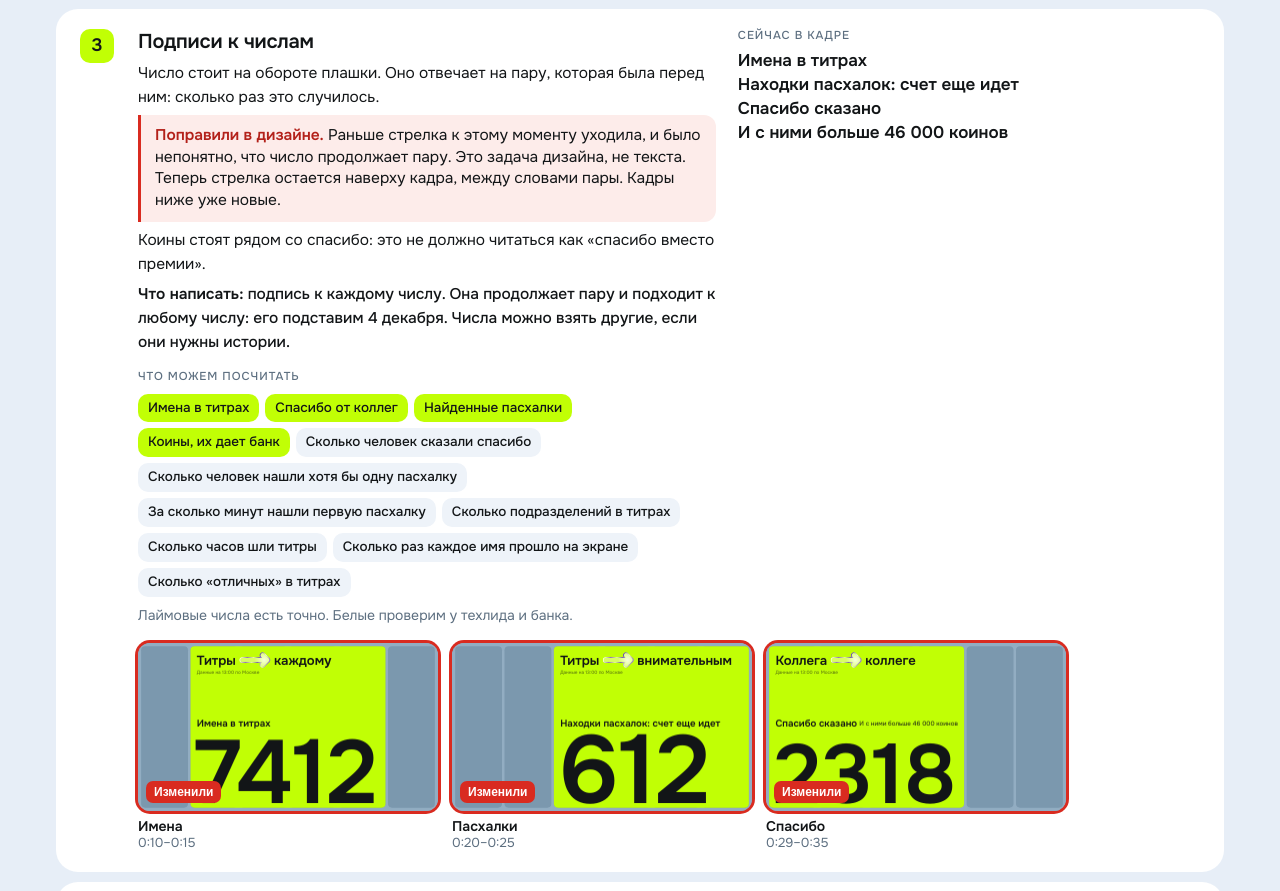
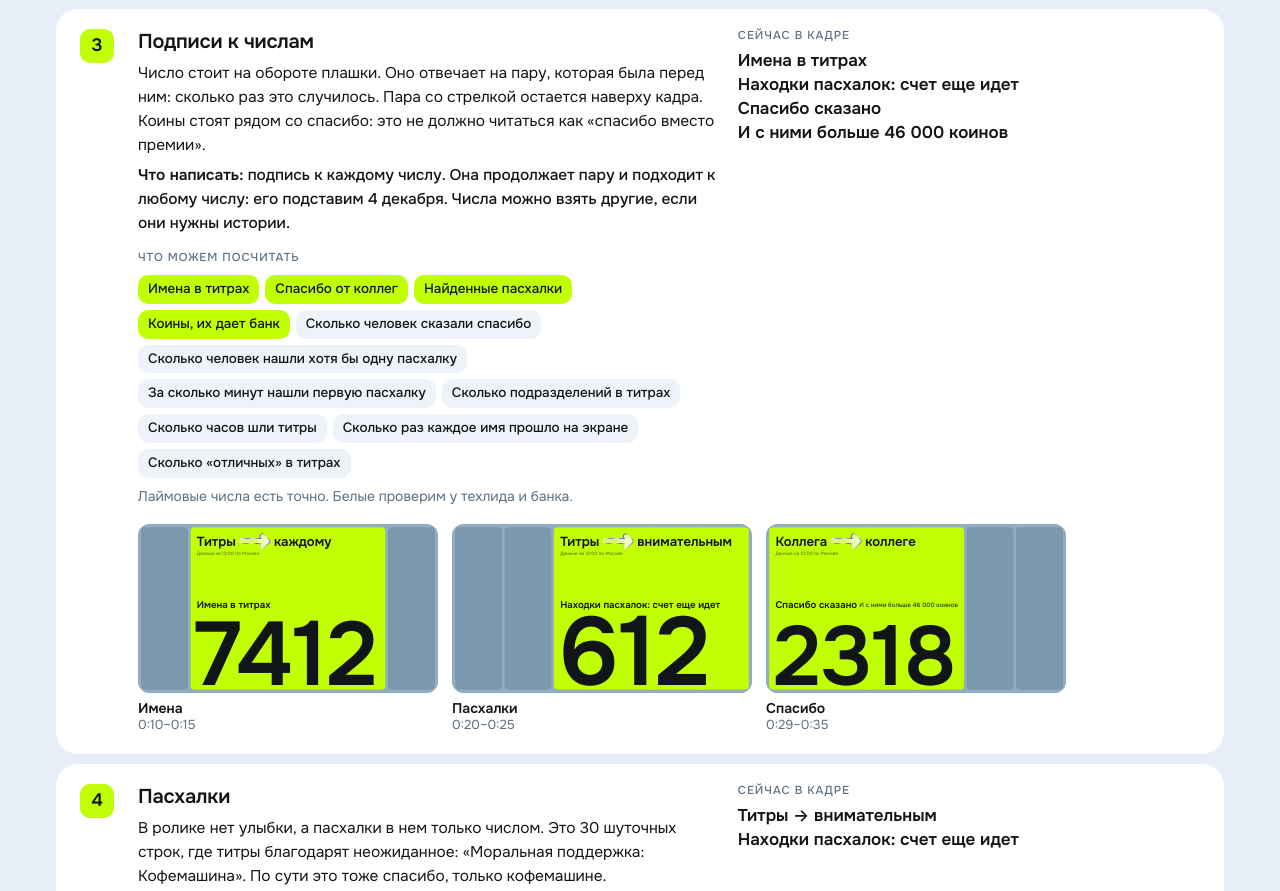
Before and after one commit to denismarsgpt-glitch/final-video-storyboard, a plain HTML site: page index.html in a window 1280 px wide. Shown: the part 4200-5091 px from the top of the page. Drawn offline with Linux system fonts and the light colour scheme.

Commit message:
Задание копирайтеру: без красных пометок, они остались только в раскадровке
Co-Authored-By: Claude Fable 5.2 <noreply@anthropic.com>

```diff
--- a/index.html
+++ b/index.html
@@ -423,9 +423,7 @@ h2{font-weight:600;letter-spacing:-.02em}
       <li data-ts="13.5,23,33">
         <div class="tr-main">
           <h3>Подписи к числам</h3>
-          <p>Число стоит на обороте плашки. Оно отвечает на пару, которая была перед ним: сколько раз это случилось.</p>
-          <p class="fx"><b>Поправили в дизайне.</b> Раньше стрелка к этому моменту уходила, и было непонятно, что число продолжает пару. Это задача дизайна, не текста. Теперь стрелка остается наверху кадра, между словами пары. Кадры ниже уже новые.</p>
-          <p>Коины стоят рядом со спасибо: это не должно читаться как «спасибо вместо премии».</p>
+          <p>Число стоит на обороте плашки. Оно отвечает на пару, которая была перед ним: сколько раз это случилось. Пара со стрелкой остается наверху кадра. Коины стоят рядом со спасибо: это не должно читаться как «спасибо вместо премии».</p>
           <p class="todo"><b>Что написать:</b> подпись к каждому числу. Она продолжает пару и подходит к любому числу: его подставим 4 декабря. Числа можно взять другие, если они нужны истории.</p>
           <div class="tr-count">
             <span class="lbl">Что можем посчитать</span>
@@ -3093,7 +3091,6 @@ var INTRO = {
         b.type = 'button'; b.setAttribute('aria-label', 'Показать кадр «' + s.title + '» в ролике'); c.setAttribute('aria-hidden', 'true'); b.appendChild(c);
         b.addEventListener('click', function () { if (cur !== d) select(d.id, false); seek(tt, true); toPlayer(); });
         cap.appendChild(el('b', null, s.title)); cap.appendChild(document.createTextNode(s.time));
-        if (s.fix) { f.classList.add('fixed'); b.appendChild(el('span', 'fx-badge', 'Изменили')); }
         f.appendChild(b); f.appendChild(cap); box.appendChild(f); taskThumbs.push({ c: c, concept: d, t: tt });
       });
       var n = li.getAttribute('data-note'); if (n) box.appendChild(el('p', 'tr-fnote', n));
```
